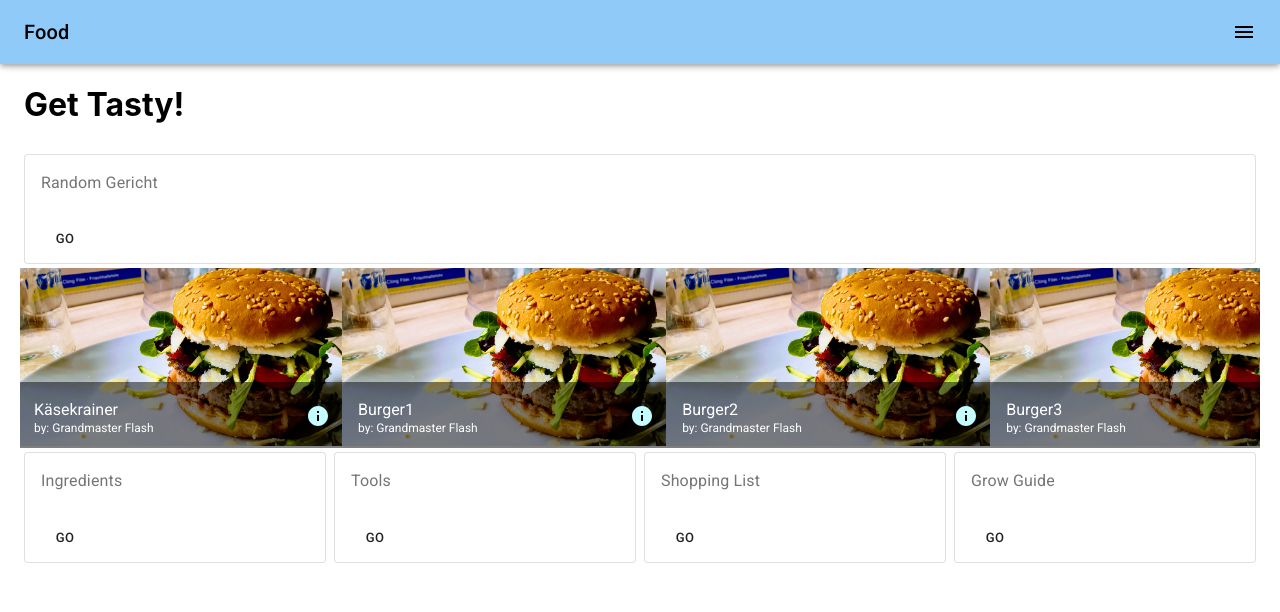
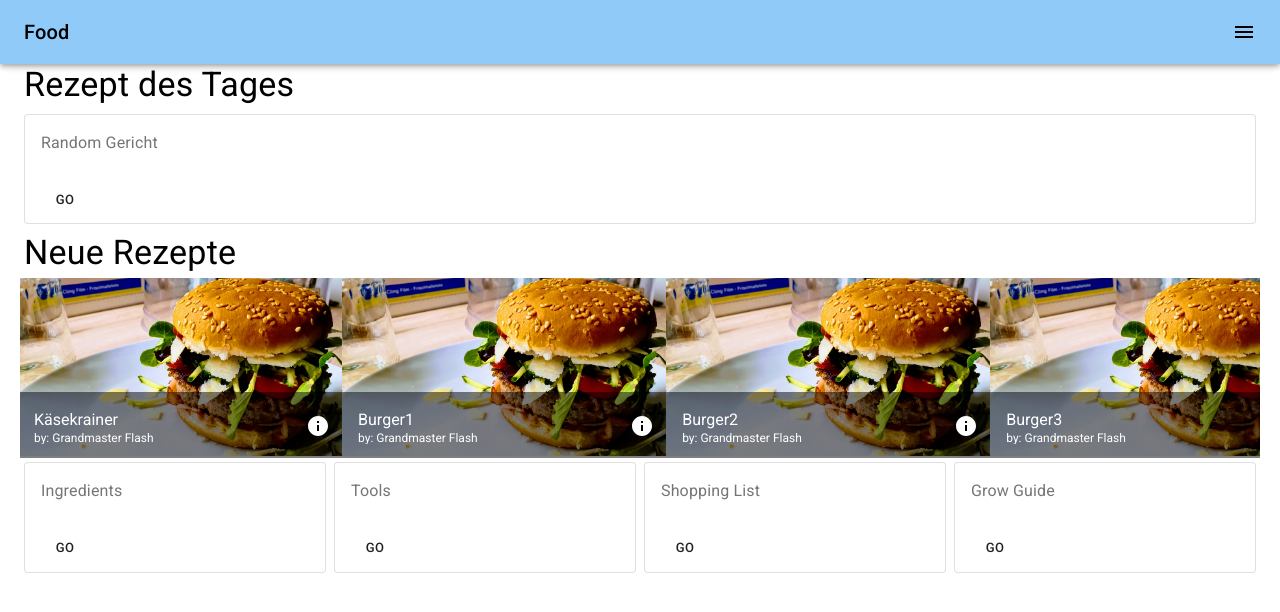
Before and after one commit to mvlasaty23/chef-spa, a React (Create React App) app: page / in a window 1280 px wide. Shown: the top 612 px of the page. Built offline with nearby package versions, Linux system fonts and the light colour scheme.

Commit message:
adding headlines to dashboard

```diff
--- a/src/component/dashboard/DashboardComponent.tsx
+++ b/src/component/dashboard/DashboardComponent.tsx
@@ -55,7 +55,9 @@ export default function DashboardComponent() {
   return (
     <Grid container spacing={1}>
       <Grid item xs={12}>
-        <h1>Get Tasty!</h1>
+        <Typography variant="h4" component="h4">
+          Rezept des Tages
+        </Typography>
       </Grid>
       <Grid item xs={12}>
         <Card variant="outlined">
@@ -71,6 +73,11 @@ export default function DashboardComponent() {
           </CardActions>
         </Card>
       </Grid>
+      <Grid item xs={12}>
+        <Typography variant="h4" component="h4">
+          Neue Rezepte
+        </Typography>
+      </Grid>
       <div className={classes.recipeFeedRoot}>
         <GridList className={classes.recipeFeedList}>
           {recipeFeed.map(recipe => (
@@ -78,6 +85,7 @@ export default function DashboardComponent() {
           ))}
         </GridList>
       </div>
+      {/* TODO: add a line with a link to recipe list*/}
       <Grid item xs={3}>
         <Card variant="outlined">
           <CardContent>
--- a/src/component/recipe/list/RecipeListItemComponent.tsx
+++ b/src/component/recipe/list/RecipeListItemComponent.tsx
@@ -10,9 +10,9 @@ export interface RecipeListItemOptions {
   slug: string;
 }
 
-const useStyles = makeStyles(theme => ({
+const useStyles = makeStyles(() => ({
   titleOverlay: {
-    color: theme.palette.primary.light,
+    color: 'white',
   },
   titleImage: {
     height: '180px',
--- a/src/component/recipe/list/RecipeTileComponent.tsx
+++ b/src/component/recipe/list/RecipeTileComponent.tsx
@@ -8,7 +8,6 @@ export interface RecipeTileComponentProps {
   author: string;
 }
 export default function RecipeTileComponent({ img, title, author }: RecipeTileComponentProps) {
-  console.log('Rendering ', title);
   return (
     <GridListTile key={img}>
       <img src={img} alt={title} />
```
